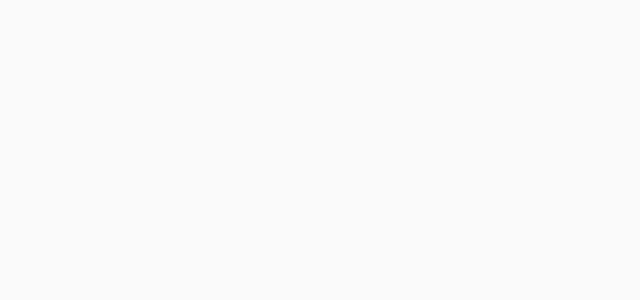
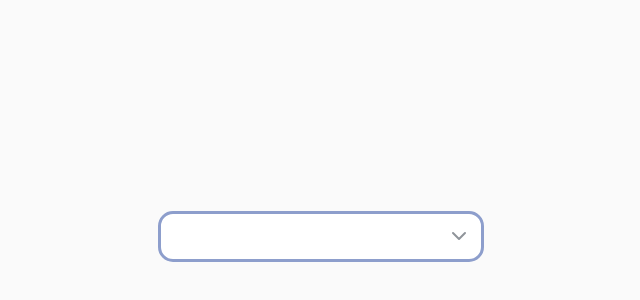
Before and after one commit to Epic2077/dropdown, a React (Vite) app: page / in a window 1280 px wide. Shown: the part 172-472 px from the top of the page, without its empty margins (327-967 px from the left). Built offline with nearby package versions, Linux system fonts and the light colour scheme.

Commit message:
feat(input): add placeholder, functionality, and cn utility
- Add placeholder text and input event handling
- Implement cn() utility (utils.tsx) with clsx for class merging
- Organize utils in /lib folder

```diff
--- a/package.json
+++ b/package.json
@@ -10,6 +10,8 @@
     "preview": "vite preview"
   },
   "dependencies": {
+    "clsx": "^2.1.1",
+    "lucide-react": "^0.492.0",
     "react": "^19.0.0",
     "react-dom": "^19.0.0",
     "sass": "^1.86.3"
--- a/src/App.tsx
+++ b/src/App.tsx
@@ -1,7 +1,11 @@
+import DropdownInput from "./components/Input/Input";
+
 function App() {
   return (
     <>
-      <div className="center"></div>
+      <div className="center">
+        <DropdownInput />
+      </div>
     </>
   );
 }
--- /dev/null
+++ b/src/components/Input/Input.module.scss
@@ -0,0 +1,33 @@
+.input {
+  display: flex;
+  padding: 0 1rem;
+  justify-content: space-between;
+  align-items: center;
+  width: 30rem;
+  height: 4.5rem;
+  background-color: #ffffff;
+  border: 3px solid #8d9ecc;
+  border-radius: 15px;
+  -webkit-border-radius: 15px;
+  -moz-border-radius: 15px;
+  -ms-border-radius: 15px;
+  -o-border-radius: 15px;
+}
+
+.active {
+  outline: 3px solid #bec8ec;
+}
+
+.input_text {
+  font-size: 2rem;
+  color: #8f949a;
+  width: 90%;
+  height: 90%;
+  outline: none;
+  border: none;
+  border-radius: 15px;
+  -webkit-border-radius: 15px;
+  -moz-border-radius: 15px;
+  -ms-border-radius: 15px;
+  -o-border-radius: 15px;
+}
--- /dev/null
+++ b/src/components/Input/Input.tsx
@@ -0,0 +1,47 @@
+import React, { useState } from "react";
+import styles from "./Input.module.scss";
+import { cn } from "../../lib/utils";
+import { ChevronDown, ChevronUp } from "lucide-react";
+
+const DropdownInput: React.FC = () => {
+  // function to handle the dropdown input state
+  const [isOpen, setIsOpen] = useState(false);
+
+  // This function handles the click event outside the dropdown input field.
+  React.useEffect(() => {
+    const handleOutsideClick = (event: MouseEvent) => {
+      // Check if the click is outside the dropdown input field
+      if (!(event.target as HTMLElement).closest(`.${styles.input}`)) {
+        setIsOpen(false);
+      }
+    };
+
+    // Add event listener to the document to handle clicks outside the dropdown input field
+    document.addEventListener("mousedown", handleOutsideClick);
+    return () => {
+      document.removeEventListener("mousedown", handleOutsideClick);
+    };
+  }, []);
+
+  const handleClick = () => {
+    setIsOpen((prev) => !prev);
+  };
+
+  // This component is a placeholder for a dropdown input field.
+  return (
+    <div
+      className={cn(styles.input, { [styles.active]: isOpen })}
+      onClick={handleClick}
+    >
+      <input
+        type="text"
+        name="input-text"
+        id="input-text"
+        className={styles.input_text}
+      />
+      {isOpen === false ? <ChevronDown /> : <ChevronUp />}
+    </div>
+  );
+};
+
+export default DropdownInput;
--- /dev/null
+++ b/src/lib/utils.tsx
@@ -0,0 +1,5 @@
+import clsx, { ClassValue } from "clsx";
+
+export function cn(...inputs: ClassValue[]) {
+  return clsx(...inputs);
+}
--- a/src/styles/main.scss
+++ b/src/styles/main.scss
@@ -8,7 +8,9 @@ body {
   background-color: #fafafa;
   font-family: "Inter", sans-serif;
   font-weight: 400;
-  font-size: 4rem;
+  color: #8f949a;
+  font-size: 2rem;
+  overflow: hidden;
 }
 .center {
   display: flex;
```
Also changed, not shown: 1 other file (tests, documents, lock files or other folders).
